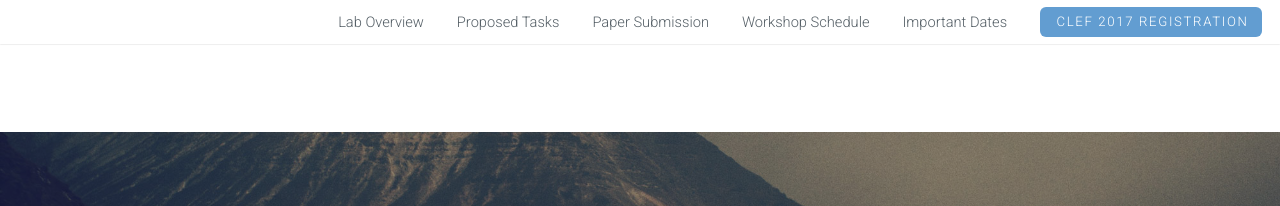
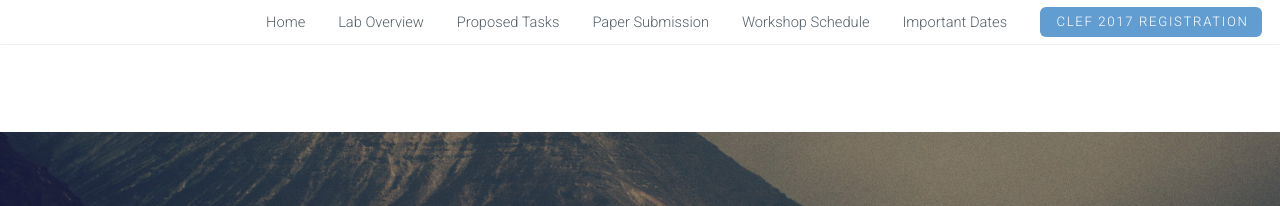
Before and after one commit to ekanou/dynamicsearch, a Jekyll site: the page built from clef-lab.html, in a window 1280 px wide. Shown: the top 206 px of the page. Built offline with Jekyll 4.4.1, drawn with Linux system fonts in a browser that asks for light colours.

Commit message:
Update clefheader.html

```diff
--- a/_includes/clefheader.html
+++ b/_includes/clefheader.html
@@ -3,6 +3,7 @@
 <header id="header" class="skel-layers-fixed">
     <nav id="nav">
         <ul>
+            <li><a href="{{ site.baseurl }}/">Home</a></li>
             <li><a href="#Lab Overview">Lab Overview</a></li>
             <li><a href="#Proposed Tasks">Proposed Tasks</a></li>
             <li><a href="#Paper Submission">Paper Submission</a></li>
```
